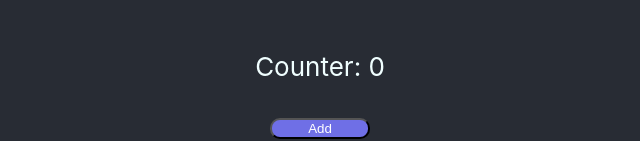
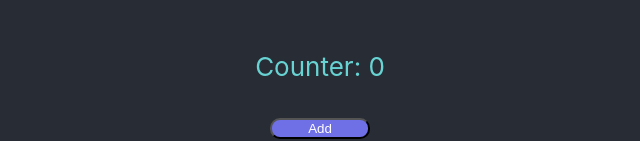
Before and after one commit to Yesus0212/react-module, a React (Create React App) app in the folder my-app/: page / in a window 1280 px wide. Shown: the part 463-604 px from the top of the page, without its empty margins (320-960 px from the left). Built offline with nearby package versions, Linux system fonts and the light colour scheme.

Commit message:
Renderizado condicional, pero manteniendo limpio el JSX

```diff
--- a/my-app/src/components/Counter/Counter.css
+++ b/my-app/src/components/Counter/Counter.css
@@ -12,7 +12,7 @@
 }
 
 .text-even{
-    color: azure;
+    color: rgb(104, 211, 211);
 }
 
 .text-odd{
--- a/my-app/src/components/Counter/index.js
+++ b/my-app/src/components/Counter/index.js
@@ -24,11 +24,13 @@ function Counter(){
         }
     }, [counter]);
 
+    // Aquí hacemos el mismo renderizado condicional, pero fuera, para mantener limpio el JSX
+    const colorClass = counter % 2 === 0 ? "text-even" : "text-odd";
+
     return (
         <>
             <div>
-                {/* renderizado condicional */}
-                <p className={counter % 2 === 0 ? "text-even" : "text-odd"}>Counter: {counter}</p>
+                <p className={colorClass}>Counter: {counter}</p>
                 <button className="btn" onClick={() => setCounter(counter + 1)}>Add</button>
             </div>
             <div>
```
